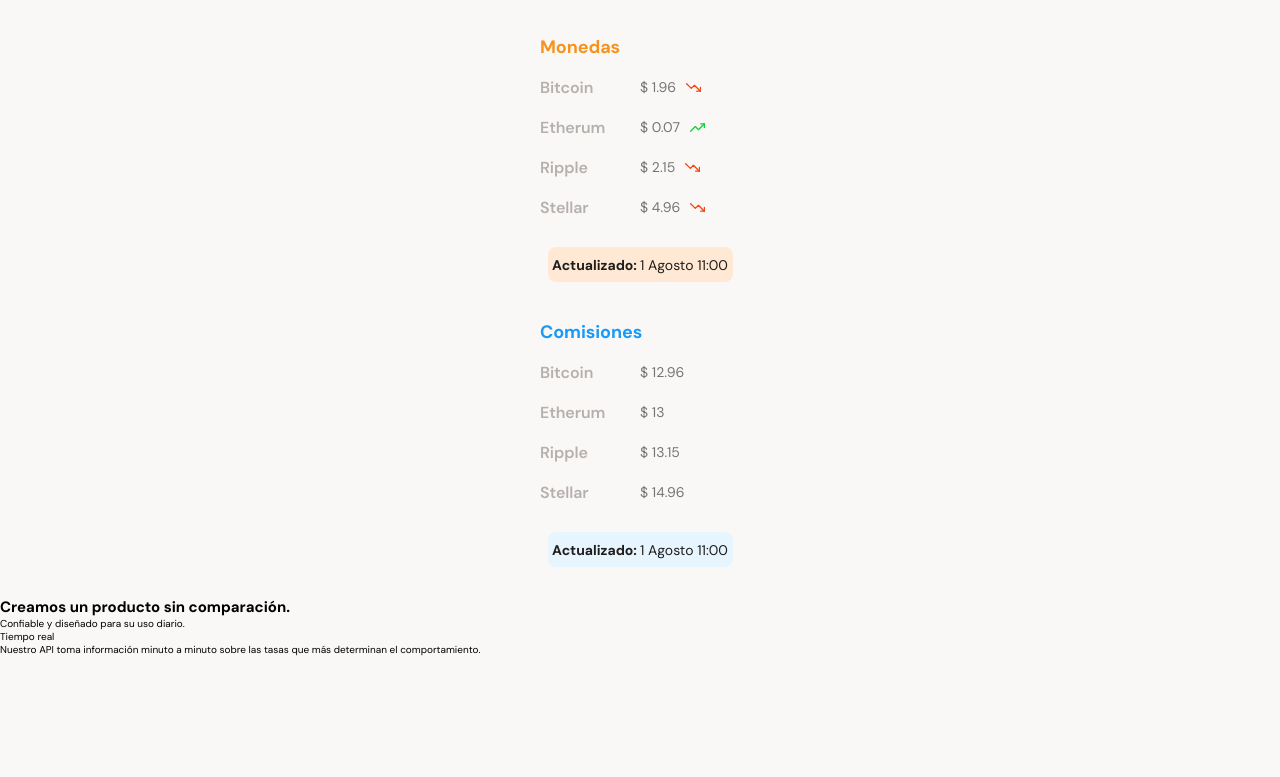
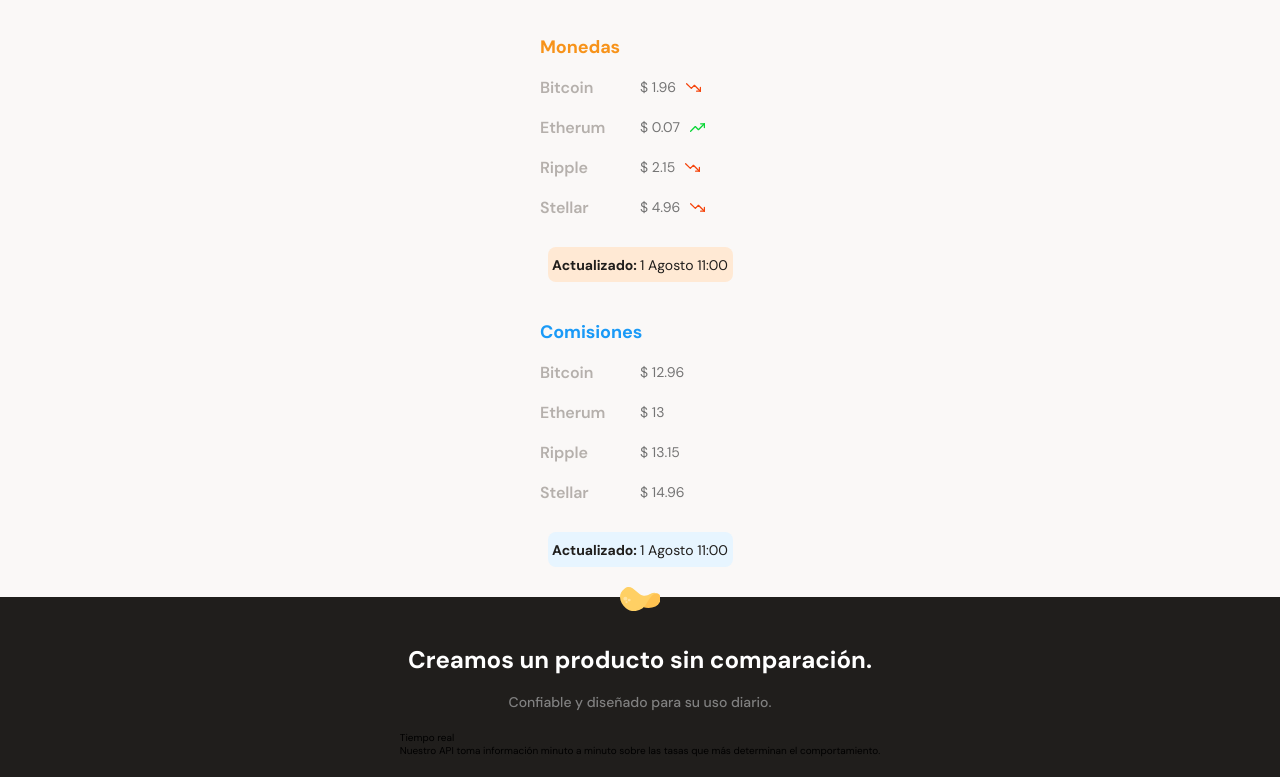
Before and after one commit to ClairCc/BatataBit, a plain HTML site: page index.html in a window 1280 px wide. Shown: the part 739-1516 px from the top of the page. Before the commit the page ends 1395 px from the top, so only its background shows below. Drawn offline with Linux system fonts and the light colour scheme.

Commit message:
Empezando los estilos css de la seccion beneficios

```diff
--- a/index.html
+++ b/index.html
@@ -90,8 +90,8 @@
         </section>
       </section>
       <section class="main-product_details">
-        <span></span>
-        <div>
+        <span class="product-detail_logo"></span>
+        <div class="product-detail_title">
           <h2>Creamos un producto sin comparación.</h2>
           <p>Confiable y diseñado para su uso diario.</p>
         </div>
--- a/resources/css/styleIndex.css
+++ b/resources/css/styleIndex.css
@@ -211,3 +211,45 @@ main {
 main .comisiones-update p {
   background-color: var(--softBlue);
 }
+.main-product_details {
+  background-color: var(--warmBlack);
+  position: relative;
+  width: 100%;
+  min-width: 320px;
+  height: auto;
+  padding: 20px 10px;
+  display: flex;
+  flex-direction: column;
+  align-items: center;
+}
+.product-detail_logo {
+  position: absolute;
+  width: 40px;
+  height: 25px;
+  top: -10px;
+
+  background-image: url("../assets/icons/batata.svg");
+}
+.product-detail_title {
+  width: 90%;
+  min-width: 288px;
+  height: auto;
+  margin: 0% auto;
+  margin-top: 30px;
+  text-align: center;
+}
+.product-detail_title h2 {
+  margin-bottom: 20px;
+  font-size: 2.4rem;
+
+  color: var(--justWhite);
+  font-weight: bold;
+  line-height: 2.6rem;
+}
+.product-detail_title p {
+  margin-bottom: 20px;
+  font-size: 1.4rem;
+  font-weight: 500;
+  line-height: 1.8rem;
+  color: #808080;
+}
```
